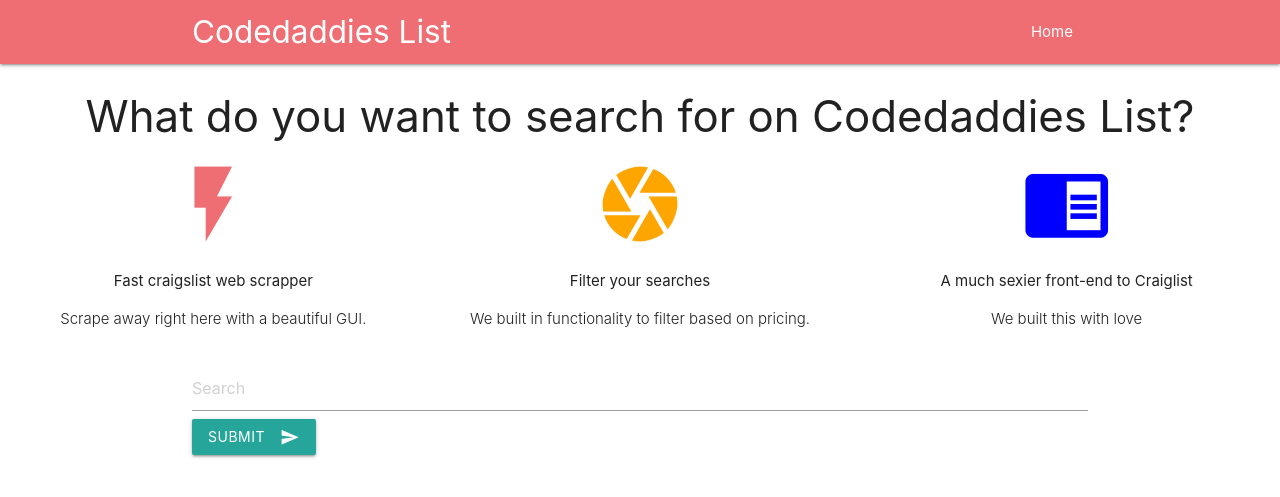
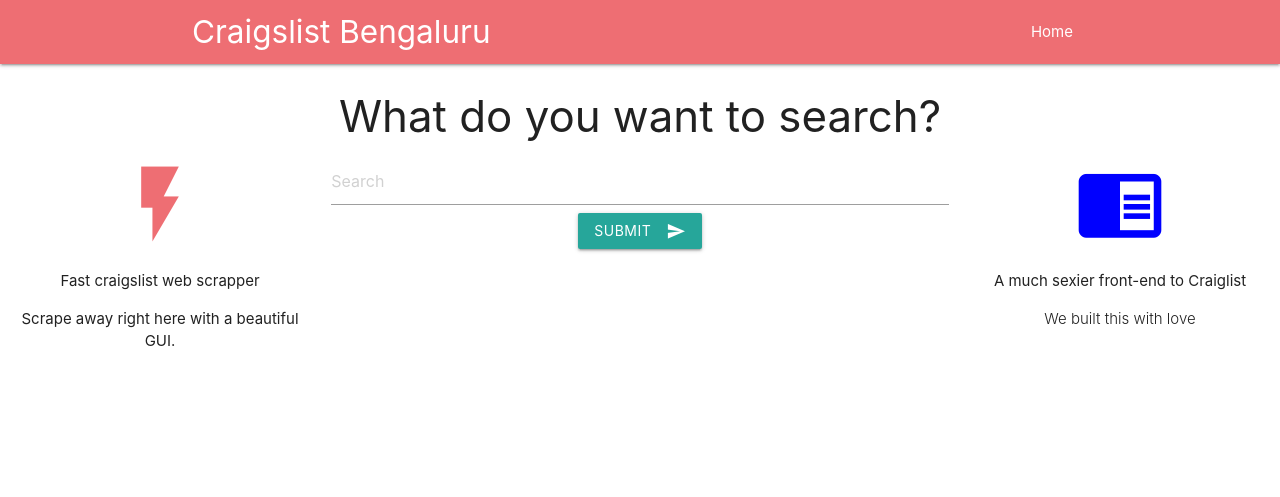
Before and after one commit to srinidhim3/codedaddies_list, a Django app: page / in a window 1280 px wide. Shown: the top 497 px of the page. Run offline with Django 3.2, Linux system fonts and the light colour scheme.

Commit message:
Add craigslist functionality

```diff
--- a/my_app/templates/my_app/base.html
+++ b/my_app/templates/my_app/base.html
@@ -13,31 +13,32 @@
 <body>
 <nav>
     <div class="container nav-wrapper">
-        <a href="/" class="brand-logo">Codedaddies List</a>
+        <a href="/" class="brand-logo">Craigslist Bengaluru</a>
         <ul id="nav-mobile" class="right">
             <li><a href="/">Home</a></li>
         </ul>
     </div>
 </nav>
 
-<h3 style="text-align: center"> What do you want to search for on Codedaddies List?</h3>
+<h3 style="text-align: center"> What do you want to search?</h3>
 <div class="row">
-    <div class="col s4">
+    <div class="col s3">
         <div class="center">
             <i class="large material-icons" style="color: #EE6E73">flash_on</i>
             <p>Fast craigslist web scrapper</p>
-            <p class="light center">Scrape away right here with a beautiful GUI.</p>
+            <p class="center">Scrape away right here with a beautiful GUI.</p>
         </div>
     </div>
-    <div class="col s4">
-        <!-- Promo Content 2 goes here -->
-        <div class="center">
-            <i class="large material-icons" style="color: orange">camera</i>
-            <p>Filter your searches</p>
-            <p class="light center">We built in functionality to filter based on pricing.</p>
-        </div>
+    <div class="col s6 center">
+        <form action="{% url 'new_search' %}" method='post'>
+            {% csrf_token %}
+            <input type="text" name="search" placeholder="Search">
+            <button class="btn waves-effect waves-light " type="submit" name="action">Submit
+                <i class="material-icons right">send</i>
+            </button>
+        </form>
     </div>
-    <div class="col s4">
+    <div class="col s3">
         <div class="center">
             <i class="large material-icons" style="color: blue">chrome_reader_mode</i>
             <p>A much sexier front-end to Craiglist</p>
@@ -46,13 +47,7 @@
     </div>
 </div>
 <div class="container">
-    <form action="{% url 'new_search' %}" method='post'>
-        {% csrf_token %}
-        <input type="text" name="search" placeholder="Search">
-        <button class="btn waves-effect waves-light" type="submit" name="action">Submit
-            <i class="material-icons right">send</i>
-        </button>
-    </form>
+
 </div>
 {% block content %}
 
--- a/my_app/views.py
+++ b/my_app/views.py
@@ -6,6 +6,7 @@ from . import models
 from django.utils import timezone
 # Create your views here.
 BASE_CRAIGLIST_URL = "https://bangalore.craigslist.org/search/?query={}"
+BASE_URL_IMAGE = "https://images.craigslist.org/{}_300x300.jpg"
 def home(request):
     return render(request, 'my_app/base.html')
 
@@ -17,9 +18,26 @@ def new_search(request):
     response = re.get(final_url)
     data = response.text
     soup = bs(data, features='html.parser')
-    post_titles = soup.find_all('a',{'class':'result-title'})
-    print(post_titles)
+    post_listings = soup.find_all('li',{'class':'result-row'})
+    final_postings = []
+    for post in post_listings:
+        post_title = post.find(class_='result-title').text
+        post_url = post.find('a').get('href')
+        if post.find(class_='result-price'):
+            post_price = post.find(class_='result-price').text
+        else:
+            post_price = 'N/A'
+
+        if post.find(class_='result-image').get('data-ids'):
+            post_image_id = post.find(class_='result-image').get('data-ids').split(',')[0].split(':')[1]
+            post_image_url = BASE_URL_IMAGE.format(post_image_id)
+            print(post_image_url)
+        else:
+            post_image_url = 'https://craigslist.org/images/peace.jpg'
+
+        final_postings.append((post_title, post_url, post_price, post_image_url))
     stuff_for_frontend = {
         'search':search,
+        'final_postings':final_postings,
     }
     return render(request, 'my_app/new_search.html', stuff_for_frontend)
```
Also changed, not shown: my_app/templates/my_app/new_search.html (+5 -29 lines), db.sqlite3.
